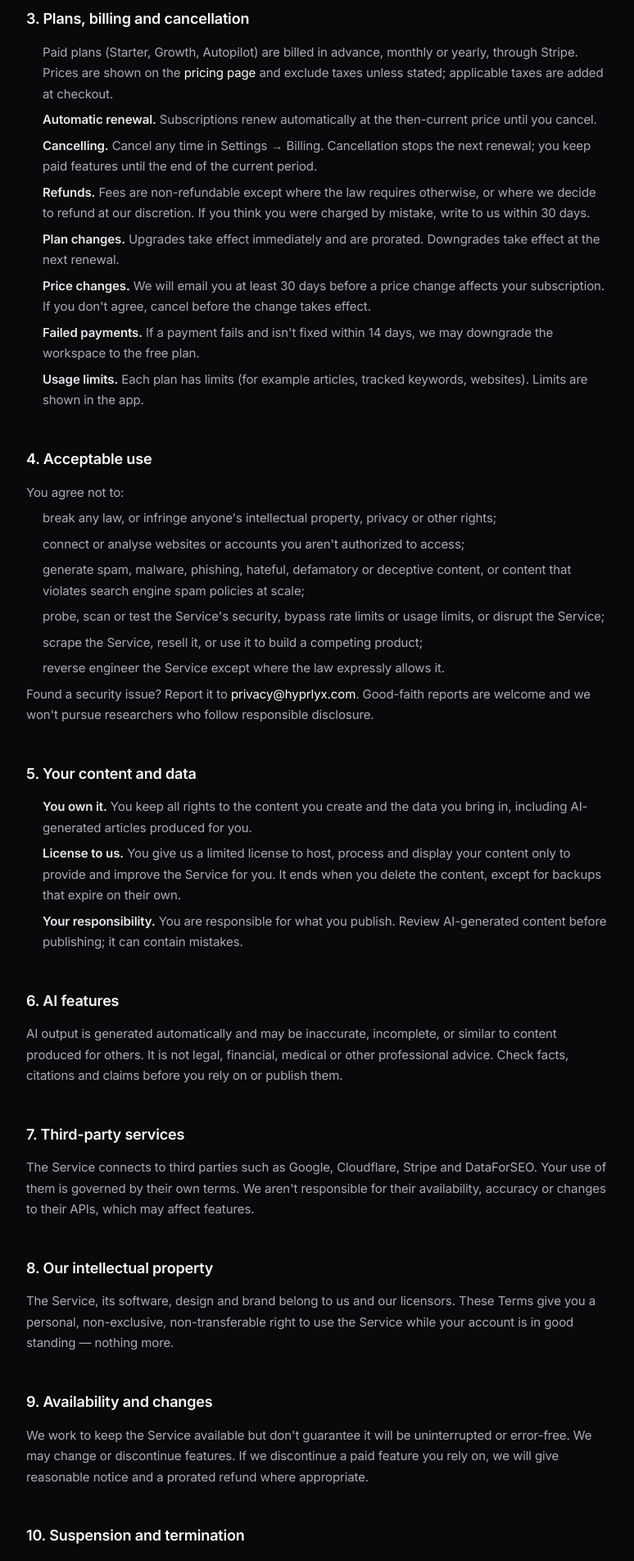
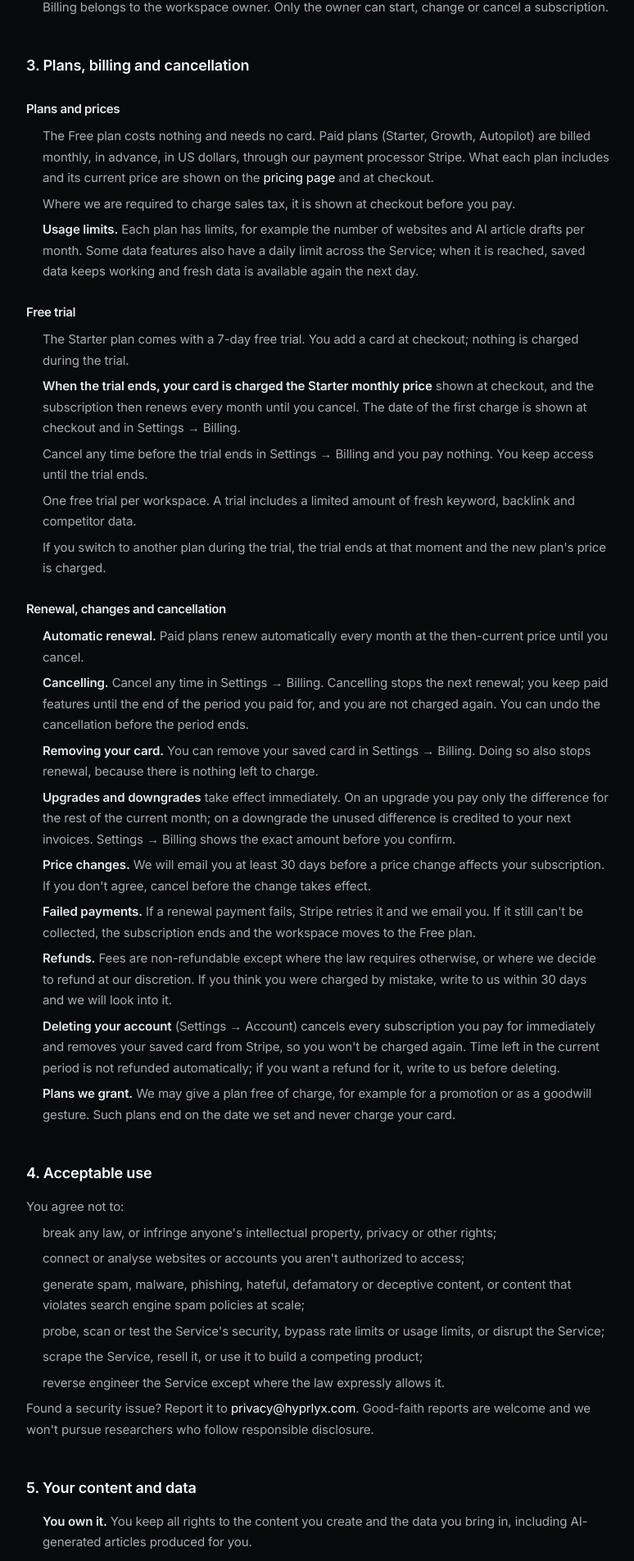
Before and after one commit to averon-max/growth-os-, a Next.js app: page /terms in a window 1280 px wide. Shown: the part 847-2751 px from the top of the page at 82% size, without its empty margins (252-1026 px from the left). Built offline with nearby package versions, Linux system fonts and the light colour scheme; no server answers.

Commit message:
Legal documents updated: trial, billing, deletion, cookies

```diff
--- a/src/app/terms/page.tsx
+++ b/src/app/terms/page.tsx
@@ -14,8 +14,9 @@ export default function TermsPage() {
       <div className={s.summary}>
         <p>
           <strong>Short version.</strong> Use Hyprlyx lawfully, keep your account secure, pay for the plan you choose, and you own what you
-          create. Subscriptions renew until you cancel; you can cancel any time and keep access until the end of the paid period. We
-          can&apos;t promise rankings or traffic.
+          create. Paid plans renew every month until you cancel. Cancel any time in Settings → Billing and keep access until the end of the
+          period you paid for. The Starter free trial is charged only if you don&apos;t cancel before it ends. We can&apos;t promise rankings
+          or traffic.
         </p>
       </div>
 
@@ -33,30 +34,68 @@ export default function TermsPage() {
         <li>Keep your password secret. You are responsible for activity under your account.</li>
         <li>Tell us right away at <a href={`mailto:${LEGAL.supportEmail}`}>{LEGAL.supportEmail}</a> if you suspect unauthorized access.</li>
         <li>One person per login. Invite teammates to your workspace instead of sharing passwords.</li>
+        <li>Billing belongs to the workspace owner. Only the owner can start, change or cancel a subscription.</li>
       </ul>
 
       <h2>3. Plans, billing and cancellation</h2>
+      <h3>Plans and prices</h3>
       <ul>
         <li>
-          Paid plans (Starter, Growth, Autopilot) are billed in advance, monthly or yearly, through Stripe. Prices are shown on the{" "}
-          <Link href="/pricing">pricing page</Link> and exclude taxes unless stated; applicable taxes are added at checkout.
+          The Free plan costs nothing and needs no card. Paid plans (Starter, Growth, Autopilot) are billed monthly, in advance, in US dollars,
+          through our payment processor Stripe. What each plan includes and its current price are shown on the{" "}
+          <Link href="/pricing">pricing page</Link> and at checkout.
         </li>
-        <li><strong>Automatic renewal.</strong> Subscriptions renew automatically at the then-current price until you cancel.</li>
+        <li>Where we are required to charge sales tax, it is shown at checkout before you pay.</li>
+        <li><strong>Usage limits.</strong> Each plan has limits, for example the number of websites and AI article drafts per month. Some data features also have a daily limit across the Service; when it is reached, saved data keeps working and fresh data is available again the next day.</li>
+      </ul>
+      <h3>Free trial</h3>
+      <ul>
+        <li>The Starter plan comes with a 7-day free trial. You add a card at checkout; nothing is charged during the trial.</li>
         <li>
-          <strong>Cancelling.</strong> Cancel any time in Settings → Billing. Cancellation stops the next renewal; you keep paid features
-          until the end of the current period.
+          <strong>When the trial ends, your card is charged the Starter monthly price</strong> shown at checkout, and the subscription then
+          renews every month until you cancel. The date of the first charge is shown at checkout and in Settings → Billing.
+        </li>
+        <li>Cancel any time before the trial ends in Settings → Billing and you pay nothing. You keep access until the trial ends.</li>
+        <li>One free trial per workspace. A trial includes a limited amount of fresh keyword, backlink and competitor data.</li>
+        <li>If you switch to another plan during the trial, the trial ends at that moment and the new plan&apos;s price is charged.</li>
+      </ul>
+      <h3>Renewal, changes and cancellation</h3>
+      <ul>
+        <li><strong>Automatic renewal.</strong> Paid plans renew automatically every month at the then-current price until you cancel.</li>
+        <li>
+          <strong>Cancelling.</strong> Cancel any time in Settings → Billing. Cancelling stops the next renewal; you keep paid features until
+          the end of the period you paid for, and you are not charged again. You can undo the cancellation before the period ends.
         </li>
         <li>
-          <strong>Refunds.</strong> Fees are non-refundable except where the law requires otherwise, or where we decide to refund at our
-          discretion. If you think you were charged by mistake, write to us within 30 days.
+          <strong>Removing your card.</strong> You can remove your saved card in Settings → Billing. Doing so also stops renewal, because there
+          is nothing left to charge.
         </li>
-        <li><strong>Plan changes.</strong> Upgrades take effect immediately and are prorated. Downgrades take effect at the next renewal.</li>
+        <li>
+          <strong>Upgrades and downgrades</strong> take effect immediately. On an upgrade you pay only the difference for the rest of the
+          current month; on a downgrade the unused difference is credited to your next invoices. Settings → Billing shows the exact amount
+          before you confirm.
+        </li>
         <li>
           <strong>Price changes.</strong> We will email you at least 30 days before a price change affects your subscription. If you don&apos;t
           agree, cancel before the change takes effect.
         </li>
-        <li><strong>Failed payments.</strong> If a payment fails and isn&apos;t fixed within 14 days, we may downgrade the workspace to the free plan.</li>
-        <li><strong>Usage limits.</strong> Each plan has limits (for example articles, tracked keywords, websites). Limits are shown in the app.</li>
+        <li>
+          <strong>Failed payments.</strong> If a renewal payment fails, Stripe retries it and we email you. If it still can&apos;t be
+          collected, the subscription ends and the workspace moves to the Free plan.
+        </li>
+        <li>
+          <strong>Refunds.</strong> Fees are non-refundable except where the law requires otherwise, or where we decide to refund at our
+          discretion. If you think you were charged by mistake, write to us within 30 days and we will look into it.
+        </li>
+        <li>
+          <strong>Deleting your account</strong> (Settings → Account) cancels every subscription you pay for immediately and removes your
+          saved card from Stripe, so you won&apos;t be charged again. Time left in the current period is not refunded automatically; if you
+          want a refund for it, write to us before deleting.
+        </li>
+        <li>
+          <strong>Plans we grant.</strong> We may give a plan free of charge, for example for a promotion or as a goodwill gesture. Such plans
+          end on the date we set and never charge your card.
+        </li>
       </ul>
 
       <h2>4. Acceptable use</h2>
@@ -116,7 +155,7 @@ export default function TermsPage() {
 
       <h2>10. Suspension and termination</h2>
       <ul>
-        <li>You can close your account any time by writing to us or from Settings.</li>
+        <li>You can delete your account any time in Settings → Account. This also cancels any subscription you pay for, as described in section 3.</li>
         <li>
           We may suspend or close accounts that break these Terms, put others at risk, or don&apos;t pay. Where reasonable, we will warn you
           first and let you export your data.
--- a/src/components/legal-shell.tsx
+++ b/src/components/legal-shell.tsx
@@ -8,7 +8,7 @@ export const LEGAL = {
   email: "privacy@hyprlyx.com",
   supportEmail: "support@hyprlyx.com",
   jurisdiction: "the Province of Alberta, Canada",
-  effective: "November 10, 2026",
+  effective: "November 23, 2026",
 };
 
 export function LegalShell({ title, current, children }: { title: string; current: "privacy" | "terms" | "cookies"; children: React.ReactNode }) {
```
Also changed, not shown: src/app/cookies/page.tsx (+20 -14 lines), src/app/privacy/page.tsx (+58 -35 lines).
